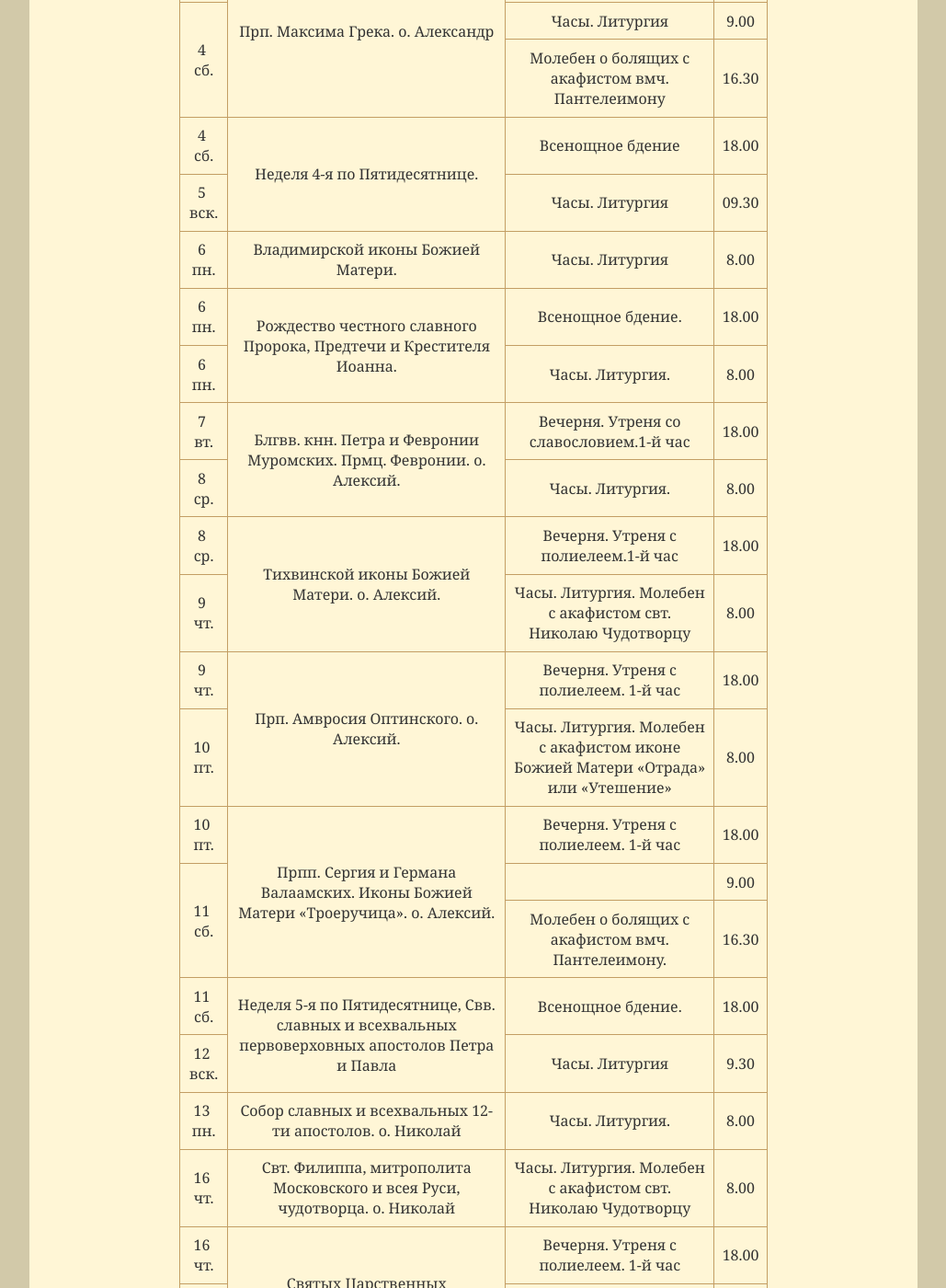
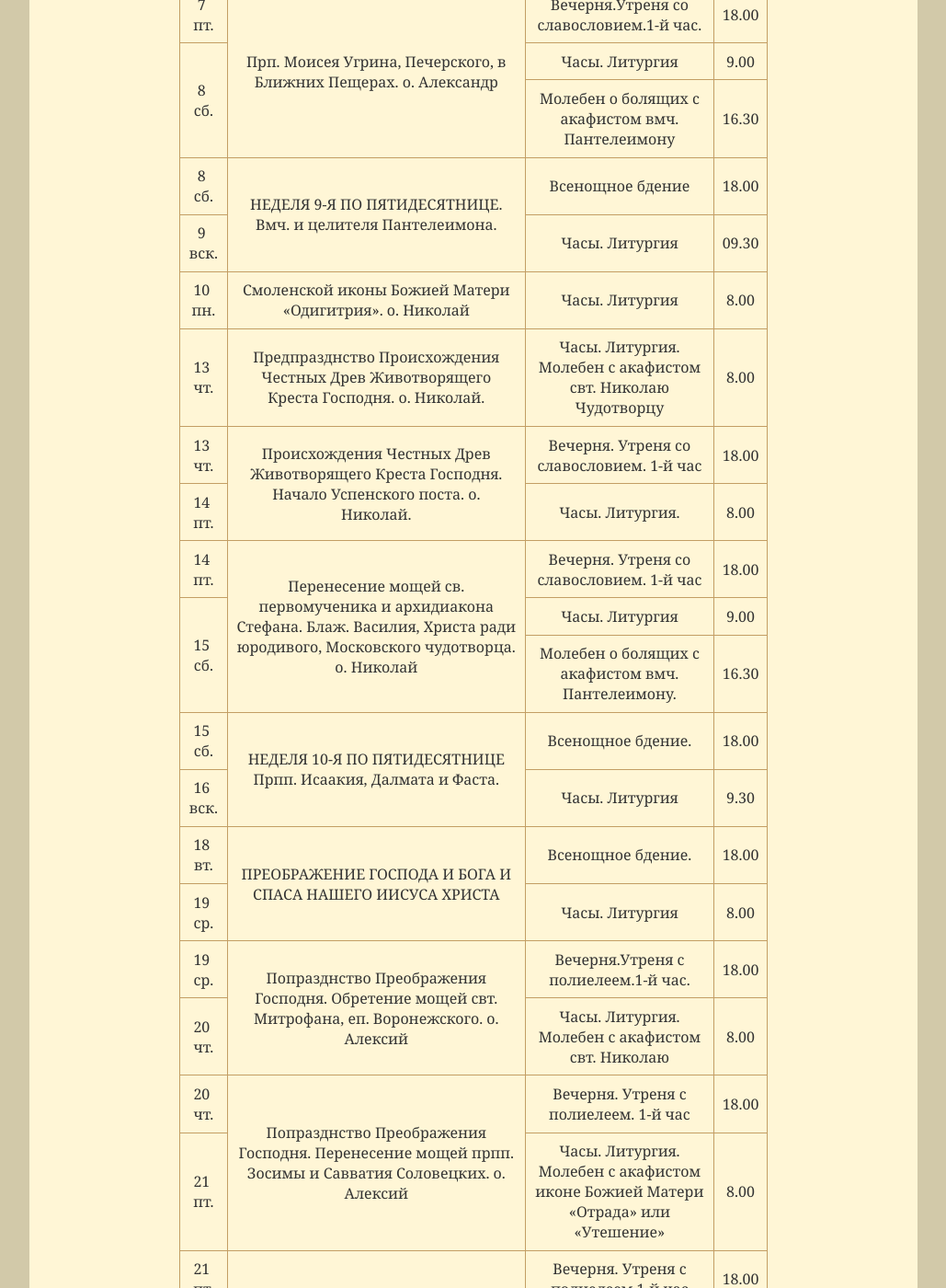
Before and after one commit to hramotradnoe/hramotradnoe.github.io, a Jekyll site: the page built from schedule/index.html, in a window 1280 px wide and 1400 px high, scrolled down 739 px. Shown: the whole window at 92% size, without its empty margins (125-1154 px from the left). Built offline with Jekyll 4.4.1, drawn with Linux system fonts in a browser that asks for light colours; some of the changed text lies outside the part shown.

Commit message:
Update schedule.yml

```diff
--- a/_data/schedule.yml
+++ b/_data/schedule.yml
@@ -1,207 +1,158 @@
-period: Июль 2020
-link: "https://docs.google.com/document/d/1WtfJw2RqSEAaAtG-CKVQLqzOwj3gSHfz8alG7RYMC9c/edit?usp=sharing"
+period: Август 2020
+link: "https://docs.google.com/document/d/1teSrZ76dOyLWdpSYVp9V7N0SYsRLxZTt4AqmA7BOwpg/edit?usp=sharing"
 timetable:
- - description : "Свт. Иова, патриарха Московского и всея Руси. о. Александр"
+ - description : "Мчч. Блгвв. кнн. Бориса и Глеба, во Святом Крещении Романа и Давида. о. Александр"
    services    :
-      - day   : 2&nbsp; чт.
+      - day   : 6&nbsp; чт.
         time  : '8.00'
         title : "Часы.Литургия. Молебен с акафистом свт. Николаю Чудотворцу ."
- - description : "Сщмч. Мефодия, епископа Патарского. о. Александр"
+ - description : "Успение прав. Анны, матери Пресвятой Богородицы. о. Александр"
    services    :
-      - day   : 2&nbsp; чт.
+      - day   : 6&nbsp; чт.
         time  : '18.00'
-        title : "Вечерня.Утреня.1-й час."
-      - day   : 3&nbsp; пт.
+        title : "Вечерня.Утреня со славословием.1-й час."
+      - day   : 7&nbsp; пт.
         time  : '8.00'
         title : "Часы. Литургия. Молебен с акафистом иконе Божией Матери «Отрада» или «Утешение»"
- - description : "Прп. Максима Грека. о. Александр"
+ - description : "Прп. Моисея Угрина, Печерского, в Ближних Пещерах. о. Александр"
    services    :
-      - day   : 3&nbsp;  пт.
+      - day   : 7&nbsp;  пт.
         time  : '18.00'
         title : "Вечерня.Утреня со славословием.1-й час."
-      - day   : 4&nbsp; сб.
+      - day   : 8&nbsp; сб.
         time  : '9.00'
         title : "Часы. Литургия"
-      - day   : 4&nbsp; сб.
+      - day   : 8&nbsp; сб.
         time  : '16.30'
         title : "Молебен о болящих с акафистом вмч. Пантелеимону"
- - description : "Неделя 4-я по Пятидесятнице."
+ - description : "НЕДЕЛЯ 9-Я ПО ПЯТИДЕСЯТНИЦЕ. Вмч. и целителя Пантелеимона."
    services    :
-      - day   : 4&nbsp; сб.
+      - day   : 8&nbsp; сб.
         time  : '18.00'
         title : "Всенощное бдение"
-      - day   : 5&nbsp; вск.
+      - day   : 9&nbsp; вск.
         time  : '09.30'
         title : "Часы. Литургия"
- - description : "Владимирской иконы Божией Матери."
+ - description : "Смоленской иконы Божией Матери «Одигитрия». о. Николай"
    services    :
-      - day   : 6&nbsp; пн.
+      - day   : 10&nbsp; пн.
         time  : '8.00'
         title : "Часы. Литургия"
- - description : "Рождество честного славного Пророка, Предтечи и Крестителя Иоанна."
+ - description : "Предпразднство Происхождения Честных Древ Животворящего Креста Господня. о. Николай."
    services    :
-      - day   : 6&nbsp; пн.
+      - day   : 13&nbsp; чт.
+        time  : '8.00'
+        title : "Часы. Литургия. Молебен с акафистом свт. Николаю Чудотворцу"
+ - description : "Происхождения Честных Древ Животворящего Креста Господня. Начало Успенского поста. о. Николай."
+   services    :
+      - day   : 13&nbsp; чт.
+        time  : '18.00'
+        title : "Вечерня. Утреня со славословием. 1-й час"
+      - day   : 14&nbsp; пт.
+        time  : '8.00'
+        title : "Часы. Литургия."
+ - description : "Перенесение мощей св. первомученика и архидиакона Стефана. Блаж. Василия, Христа ради юродивого, Московского чудотворца. о. Николай"
+   services    :
+      - day   : 14&nbsp; пт.
+        time  : '18.00'
+        title : "Вечерня. Утреня со славословием. 1-й час"
+      - day   : 15&nbsp; сб.
+        time  : '9.00'
+        title : "Часы. Литургия"
+      - day   : 15&nbsp; сб.
+        time  : '16.30'
+        title : "Молебен о болящих с акафистом вмч. Пантелеимону."
+ - description : "НЕДЕЛЯ 10-Я ПО ПЯТИДЕСЯТНИЦЕ Прпп. Исаакия, Далмата и Фаста. "
+   services    :
+      - day   : 15&nbsp; сб.
         time  : '18.00'
         title : "Всенощное бдение."
-      - day   : 6&nbsp; пн.
+      - day   : 16&nbsp; вск.
+        time  : '9.30'
+        title : "Часы. Литургия"
+ - description : "ПРЕОБРАЖЕНИЕ ГОСПОДА И БОГА И СПАСА НАШЕГО ИИСУСА ХРИСТА"
+   services    :
+      - day   : 18&nbsp; вт.
+        time  : '18.00'
+        title : "Всенощное бдение."
+      - day   : 19&nbsp; ср.
         time  : '8.00'
-        title : "Часы. Литургия."
- - description : "Блгвв. кнн. Петра и Февронии Муромских. Прмц. Февронии. о. Алексий."
+        title : "Часы. Литургия"
+ - description : "Попразднство Преображения Господня. Обретение мощей свт. Митрофана, еп. Воронежского. о. Алексий"
    services    :
-      - day   : 7&nbsp; вт.
+      - day   : 19&nbsp; ср.
         time  : '18.00'
-        title : "Вечерня. Утреня со славословием.1-й час"
-      - day   : 8&nbsp; ср.
+        title : "Вечерня.Утреня с полиелеем.1-й час."
+      - day   : 20&nbsp; чт.
         time  : '8.00'
-        title : "Часы. Литургия."
- - description : "Тихвинской иконы Божией Матери. о. Алексий."
+        title : "Часы. Литургия. Молебен с акафистом свт. Николаю"
+ - description : "Попразднство Преображения Господня. Перенесение мощей прпп. Зосимы и Савватия Соловецких. о. Алексий"
    services    :
-      - day   : 8&nbsp; ср.
+      - day   : 20&nbsp; чт.
+        time  : '18.00'
+        title : "Вечерня. Утреня с полиелеем. 1-й час"
+      - day   : 21&nbsp; пт.
+        time  : '8.00'
+        title : "Часы. Литургия. Молебен с акафистом иконе Божией Матери «Отрада» или «Утешение»"
+ - description : "Попразднство Преображения Господня. Ап. Матфия. о. Алексий"
+   services    :
+      - day   : 21&nbsp; пт.
         time  : '18.00'
         title : "Вечерня. Утреня с полиелеем.1-й час"
-      - day   : 9&nbsp; чт.
+      - day   : 22&nbsp; сб.
+        time  : '9.00'
+        title : "Часы. Литургия"
+      - day   : 22&nbsp; сб.
+        time  : '16.30'
+        title : "Молебен о болящих с акафистом вмч. Пантелеимону."
+ - description : "НЕДЕЛЯ 11-Я ПО ПЯТИДЕСЯТНИЦЕ. Попразднство Преображения Господня.Мч. архидиакона Лаврентия."
+   services    :
+      - day   : 22&nbsp; сб.
+        time  : '18.00'
+        title : "Всенощное бдение"
+      - day   : 23&nbsp; вск.
+        time  : '09.30'
+        title : "Часы. Литургия"
+ - description : "Отдание праздника Преображения Господня. о. Николай"
+   services    :
+      - day   : 25&nbsp; вт.
+        time  : '18.00'
+        title : "Вечерня. Утреня со славословием. 1-й час."
+      - day   : 26&nbsp; ср.
+        time  : '8.00'
+        title : "Часы.Литургия."
+ - description : "Предпразднство Успения Пресвятой Богородицы. Перенесение мощей прп. Феодосия Печерского. о. Николай"
+   services    :
+      - day   : 26&nbsp; ср.
+        time  : '18.00'
+        title : "Часы.Литургия."
+      - day   : 27&nbsp; чт.
         time  : '8.00'
         title : "Часы. Литургия. Молебен с акафистом свт. Николаю Чудотворцу"
- - description : "Прп. Амвросия Оптинского. о. Алексий."
+ - description : "УСПЕНИЕ ПРЕСВЯТОЙ ВЛАДЫЧИЦЫ НАШЕЙ БОГОРОДИЦЫ И ПРИСНОДЕВЫ МАРИИ"
    services    :
-      - day   : 9&nbsp; чт.
+      - day   : 27&nbsp; чт.
         time  : '18.00'
-        title : "Вечерня. Утреня с полиелеем. 1-й час"
-      - day   : 10&nbsp; пт.
+        title : "Всенощное бдение. Чин погребения Плащаницы."
+      - day   : 28&nbsp; пт.
         time  : '8.00'
         title : "Часы. Литургия. Молебен с акафистом иконе Божией Матери «Отрада» или «Утешение»"
- - description : "Прпп. Сергия и Германа Валаамских. Иконы Божией Матери «Троеручица». о. Алексий."
+ - description : "Попразднство Успения Пресвятой Богородицы.Перенесение из Едессы в Константинополь Нерукотворенного Образа Господа Иисуса Христа.о. Николай."
    services    :
-      - day   : 10&nbsp; пт.
+      - day   : 28&nbsp; пт.
         time  : '18.00'
-        title : "Вечерня. Утреня с полиелеем. 1-й час"
-      - day   : 11&nbsp; сб.
+        title : "Вечерня. Утреня. 1-й час"
+      - day   : 29&nbsp; сб.
         time  : '9.00'
-      - day   : 11&nbsp; сб.
+        title : "Часы. Литургия"
+      - day   : 29&nbsp; сб.
         time  : '16.30'
         title : "Молебен о болящих с акафистом вмч. Пантелеимону."
- - description : "Неделя 5-я по Пятидесятнице, Свв. славных и всехвальных первоверховных апостолов Петра и Павла "
+ - description : "НЕДЕЛЯ 12-Я ПО ПЯТИДЕСЯТНИЦЕ. Попразднство Успения Пресвятой Богородицы."
    services    :
-      - day   : 11&nbsp; сб.
-        time  : '18.00'
-        title : "Всенощное бдение."
-      - day   : 12&nbsp; вск.
-        time  : '9.30'
-        title : "Часы. Литургия"
- - description : "Собор славных и всехвальных 12-ти апостолов. о. Николай"
-   services    :
-      - day   : 13&nbsp; пн.
-        time  : '8.00'
-        title : "Часы. Литургия."
- - description : "Свт. Филиппа, митрополита Московского и всея Руси, чудотворца. о. Николай "
-   services    :
-      - day   : 16&nbsp; чт.
-        time  : '8.00'
-        title : "Часы.  Литургия. Молебен с акафистом свт. Николаю Чудотворцу"
- - description : "Святых Царственных страстотерпцев. Прп. Андрея Рублева."
-   services    :
-      - day   : 16&nbsp; чт.
-        time  : '18.00'
-        title : "Вечерня. Утреня с полиелеем. 1-й час"
-      - day   : 17&nbsp; пт.
-        time  : '8.00'
-        title : "Часы. Литургия. Молебен с акафистом иконе Божией Матери «Отрада» или «Утешение»"
- - description : "Обретение честных мощей прп. Сергия, игумена Радонежского. Прмц. вел. кн. Елисаветы."
-   services    :
-      - day   : 17&nbsp; пт.
+      - day   : 29&nbsp; сб.
         time  : '18.00'
         title : "Всенощное бдение"
-      - day   : 18&nbsp; сб.
-        time  : '9.00'
-        title : "Часы. Литургия"
-      - day   : 18&nbsp; сб.
-        time  : '16.30'
-        title : "Молебен о болящих с акафистом вмч. Пантелеимону."
- - description : "Неделя 6-я по Пятидесятнице. Прп. Афанасия Афонского.Собор Радонежских святых ."
-   services    :
-      - day   : 18&nbsp; сб.
-        time  : '18.00'
-        title : "Всенощное бдение"
-      - day   : 19&nbsp; вск.
-        time  : '09.30'
-        title : "Часы. Литургия"
- - description : "Явление иконы Пресвятой Богородицы во граде Казани. о. Александр"
-   services    :
-      - day   : 20&nbsp; пн.
-        time  : '18.00'
-        title : "Вечерня. Утреня. 1-й час."
-      - day   : 21&nbsp; вт.
-        time  : '8.00'
-        title : "Часы.Литургия."
- - description : "Положение честной ризы Господа нашего Иисуса Христа в Москве. Прп. Антония Печерского, Киевского, начальника всех русских монахов. о. Александр"
-   services    :
-      - day   : 23&nbsp; чт.
-        time  : '8.00'
-        title : "Часы. Литургия. Молебен с акафистом свт. Николаю Чудотворцу"
- - description : "Равноап. Ольги, вел. княгини Российской, во Святом Крещении Елены. Вмц. Евфимии всехвальной.о. Александр"
-   services    :
-      - day   : 23&nbsp; чт.
-        time  : '18.00'
-        title : "Вечерня.Утреня с полиелеем.1-й час."
-      - day   : 24&nbsp; пт.
-        time  : '8.00'
-        title : "Часы. Литургия. Молебен с акафистом иконе Божией Матери «Отрада» или «Утешение»"
- - description : "Иконы Божией Матери «Троеручица».о. Александр."
-   services    :
-      - day   : 24&nbsp; пт.
-        time  : '18.00'
-        title : "Вечерня. Утреня с полиелеем. 1-й час"
-      - day   : 25&nbsp; сб.
-        time  : '9.00'
-        title : "Часы. Литургия"
-      - day   : 25&nbsp; сб.
-        time  : '16.30'
-        title : "Молебен о болящих с акафистом вмч. Пантелеимону."
- - description : "Неделя 7-я по Пятидесятнице, Собор Архангела Гавриила. Память святых отцов шести Вселенских Соборов."
-   services    :
-      - day   : 25&nbsp; сб.
-        time  : '18.00'
-        title : "Всенощное бдение"
-      - day   : 26&nbsp; вск.
+      - day   : 30&nbsp; вск.
         time  : '9.30'
-        title : "Часы. Литургия"
- - description : "Равноап. Владимира, во Святом Крещении Василия. о. Николай"
-   services    :
-      - day   : 26&nbsp; пн.
-        time  : '18.00'
-        title : "Всенощное бдение."
-      - day   : 27&nbsp; вт.
-        time  : '8.00'
-        title : "Часы.Литургия."
- - description : "Вмц. Марины (Маргариты). о. Николай"
-   services    :
-      - day   : 30&nbsp; чт.
-        time  : '8.00'
-        title : "Часы. Литургия. Молебен с акафистом свт. Николаю Чудотворцу"
- - description : "Прп. Иоанна Многострадального, Печерского, в Ближних пещерах. о. Николай"
-   services    :
-      - day   : 30&nbsp; чт.
-        time  : '18.00'
-        title : "Вечерня.Утреня.1-й час."
-      - day   : 31&nbsp; пт.
-        time  : '8.00'
-        title : "Часы. Литургия. Молебен с акафистом иконе Божией Матери «Отрада» или «Утешение»"
- - description : "Обретение мощей прп. Серафима, Саровского чудотворца. о. Николай."
-   services    :
-      - day   : 31&nbsp; пт.
-        time  : '18.00'
-        title : "Всенощное бдениес"
-      - day   : 1&nbsp; сб.
-        time  : '9.00'
-        title : "Часы. Литургия"
-      - day   : 1&nbsp; сб.
-        time  : '16.30'
-        title : "Молебен о болящих с акафистом вмч. Пантелеимону."
- - description : "Неделя 8-я по Пятидесятнице, Прор. Илии."
-   services    :
-      - day   : 1&nbsp; сб.
-        time  : '18.00'
-        title : "Всенощное бдение"
-      - day   : 2&nbsp; вск.
-        time  : '9.30'
-        title : "Часы. Литургия"
+        title : "Часы. Литургия. Молебен перед началом учебного года"
```
